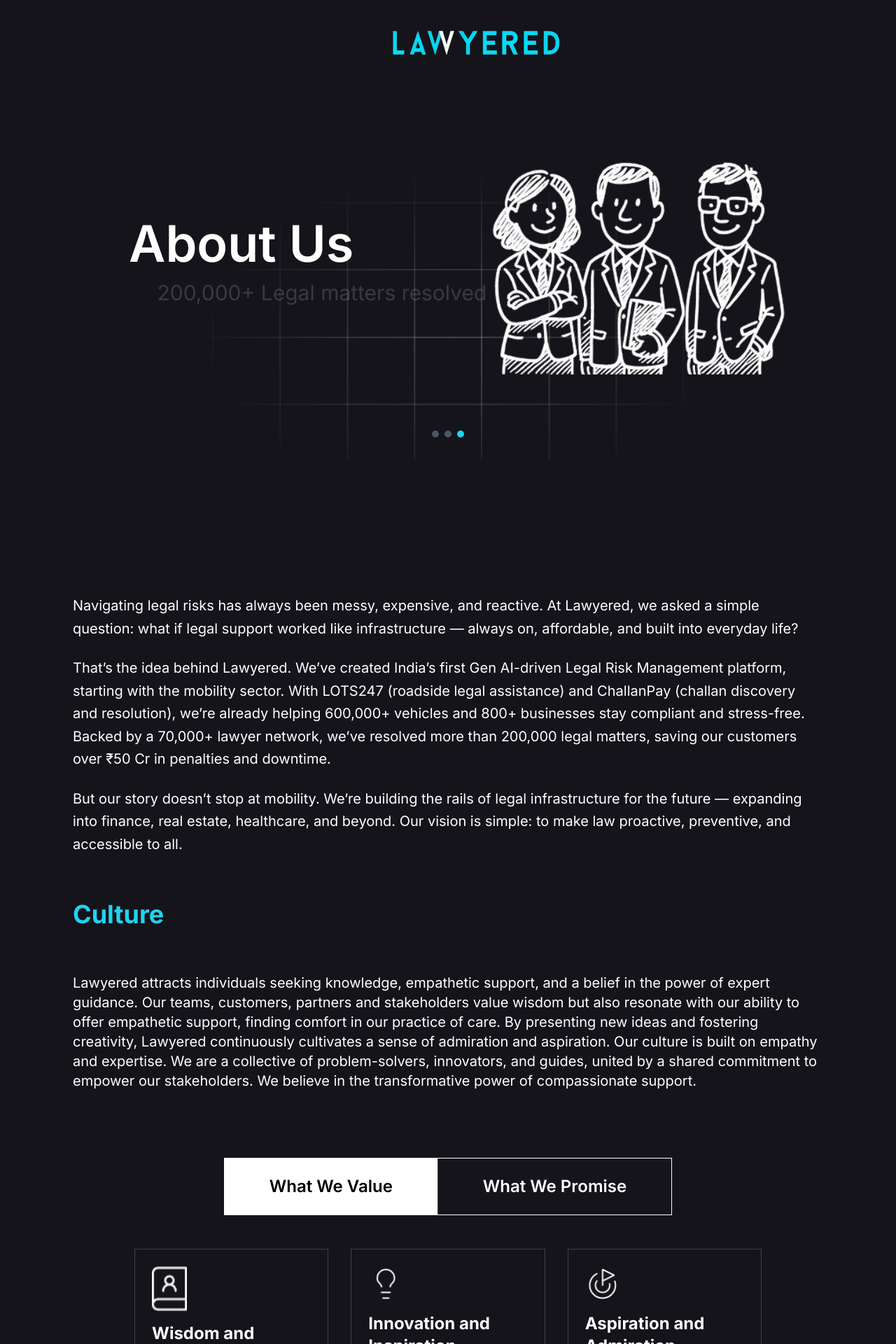
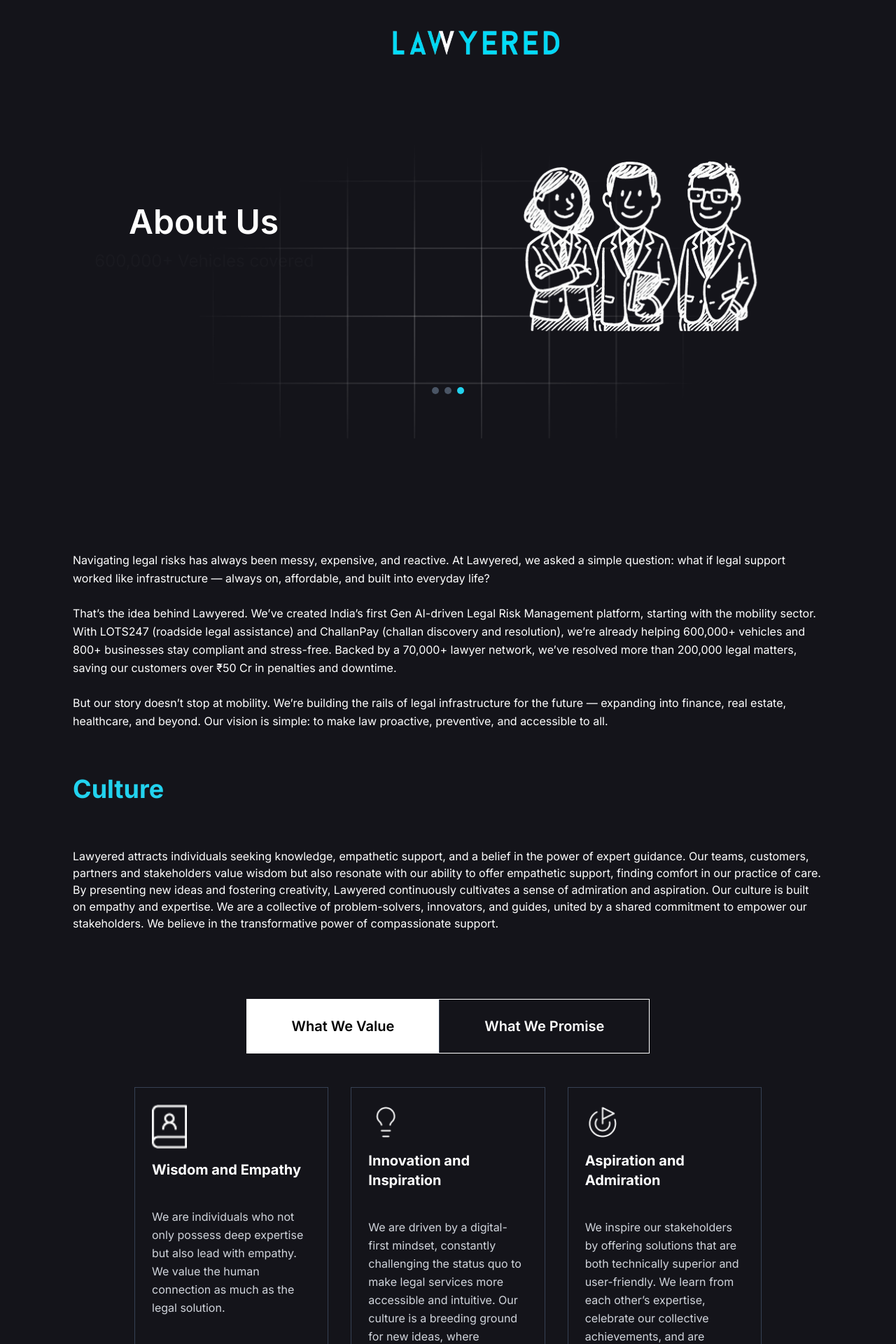
Before and after one commit to AishMishra001/Lawyered-website, a Next.js app: page /about-us in a window 1280 px wide. Shown: the top 1920 px of the page at 70% size. Built offline with nearby package versions, Linux system fonts and the light colour scheme.

Commit message:
about us font fix

```diff
--- a/app/components/AboutHero.tsx
+++ b/app/components/AboutHero.tsx
@@ -30,7 +30,7 @@
       </div>
       <div className="relative px-4 md:px-26 z-10 max-w-8xl mx-auto py-56 grid md:grid-cols-2 gap-16 items-center">
         <div className="flex flex-col gap-4 pl-20">
-          <h1 className="text-5xl md:text-7xl font-semibold text-white">About Us</h1>
+          <h1 className="text-2xl md:text-5xl font-semibold text-white">About Us</h1>
 
           <div className="relative h-12">
             <AnimatePresence mode="wait">
@@ -40,7 +40,7 @@
                 animate={{ opacity: 1, x: 0 }}
                 exit={{ opacity: 0, x: -50 }}
                 transition={{ duration: 0.5 }}
-                className="absolute text-2xl md:text-3xl text-gray-300 whitespace-nowrap"
+                className="absolute text-xl md:text-2xl text-gray-300 whitespace-nowrap"
               >
                 {stats[index]}
               </motion.p>
@@ -49,7 +49,7 @@
 
         </div>
         <div className="flex justify-center">
-          <Image src="/aboutus.png" alt="About Us Sticker" width={500} height={300} className="object-contain"/>
+          <Image src="/aboutus.png" alt="About Us Sticker" width={400} height={200} className="object-contain"/>
         </div>
         <div className="md:col-span-2 flex justify-center">
           <div className="flex gap-2 mt-4">
--- a/app/components/AboutIntro.tsx
+++ b/app/components/AboutIntro.tsx
@@ -1,15 +1,15 @@
 export function AboutIntro() {
   return (
     <div className="pb-24 px-4 md:px-26">
-      <div className="max-w-8xl mx-auto space-y-16 text-white text-md md:text-lg lg:text-xl leading-relaxed">
+      <div className="max-w-8xl mx-auto space-y-16 text-white text-base leading-relaxed">
         <div className="space-y-6 max-w-8xl">
             <p>Navigating legal risks has always been messy, expensive, and reactive. At Lawyered, we asked a simple question: what if legal support worked like infrastructure — always on, affordable, and built into everyday life?</p>
             <p>That’s the idea behind Lawyered. We’ve created India’s first Gen AI-driven Legal Risk Management platform, starting with the mobility sector. With LOTS247 (roadside legal assistance) and ChallanPay (challan discovery and resolution), we’re already helping 600,000+ vehicles and 800+ businesses stay compliant and stress-free. Backed by a 70,000+ lawyer network, we’ve resolved more than 200,000 legal matters, saving our customers over ₹50 Cr in penalties and downtime.</p>
             <p>But our story doesn’t stop at mobility. We’re building the rails of legal infrastructure for the future — expanding into finance, real estate, healthcare, and beyond. Our vision is simple: to make law proactive, preventive, and accessible to all.</p>
         </div>
         <div className="max-w-8xl">
-            <h2 className="text-4xl md:text-4xl font-bold text-[#22D2EE] mb-16">Culture</h2>
-            <p className="text-md md:text-lg lg:text-xl">Lawyered attracts individuals seeking knowledge, empathetic support, and a belief in the power of expert guidance. Our teams, customers, partners and stakeholders value wisdom but also resonate with our ability to offer empathetic support, finding comfort in our practice of care. By presenting new ideas and fostering creativity, Lawyered continuously cultivates a sense of admiration and aspiration. Our culture is built on empathy and expertise. We are a collective of problem-solvers, innovators, and guides, united by a shared commitment to empower our stakeholders. We believe in the transformative power of compassionate support.</p>
+            <h2 className="text-2xl md:text-4xl font-bold text-[#22D2EE] mb-16">Culture</h2>
+            <p className="text-md md:text-lg lg:text-base">Lawyered attracts individuals seeking knowledge, empathetic support, and a belief in the power of expert guidance. Our teams, customers, partners and stakeholders value wisdom but also resonate with our ability to offer empathetic support, finding comfort in our practice of care. By presenting new ideas and fostering creativity, Lawyered continuously cultivates a sense of admiration and aspiration. Our culture is built on empathy and expertise. We are a collective of problem-solvers, innovators, and guides, united by a shared commitment to empower our stakeholders. We believe in the transformative power of compassionate support.</p>
         </div>
       </div>
     </div>
--- a/app/components/RevolutionSection.tsx
+++ b/app/components/RevolutionSection.tsx
@@ -74,7 +74,7 @@
     <div className="py-24 px-4 md:px-26">
       <div className="max-w-8xl mx-auto text-center flex flex-col items-center">
         <h2 className="text-3xl md:text-4xl font-bold text-[#22D2EE] self-start">Be a Part of the Revolution</h2>
-        <p className="max-w-8xl text-gray-300 mt-4 text-base md:text-lg lg:text-xl text-left">Lawyered is a hub for those who value knowledge, seek empathetic support, and believe in the power of expert guidance. Our team members, clients, partners, and stakeholders value wisdom and appreciate our ability to offer empathetic support, finding comfort in our practice of care. By presenting new ideas and fostering creativity, Lawyered continuously cultivates a sense of admiration and aspiration. We are a team of problem-solvers, innovators, and guides, united by a shared commitment to empower our stakeholders. We believe in the transformative power of knowledge and the positive impact of compassionate support.</p>
+        <p className="max-w-8xl text-gray-300 mt-4 text-base text-left">Lawyered is a hub for those who value knowledge, seek empathetic support, and believe in the power of expert guidance. Our team members, clients, partners, and stakeholders value wisdom and appreciate our ability to offer empathetic support, finding comfort in our practice of care. By presenting new ideas and fostering creativity, Lawyered continuously cultivates a sense of admiration and aspiration. We are a team of problem-solvers, innovators, and guides, united by a shared commitment to empower our stakeholders. We believe in the transformative power of knowledge and the positive impact of compassionate support.</p>
 
         {/* UPDATED: "Join Our Team" button now opens the new modal */}
         <button onClick={() => setJoinTeamModalOpen(true)} className="mt-8 bg-[#0891B2] text-white px-10 py-3 rounded-lg self-start">
--- a/app/components/ValuesPromiseTab.tsx
+++ b/app/components/ValuesPromiseTab.tsx
@@ -55,7 +55,7 @@
   return (
     <div className="pb-24 px-4 md:px-26">
       <div className="max-w-8xl mx-auto flex flex-col items-center">
-        <div className="flex border border-white text-xl md:text-2xl">
+        <div className="flex border border-white text-md md:text-xl">
           <button onClick={() => setActiveTab("value")} className={`px-16 py-6 font-semibold transition-colors ${activeTab === 'value' ? 'bg-white text-black' : 'bg-transparent text-white'}`}>What We Value</button>
           <button onClick={() => setActiveTab("promise")} className={`px-16 py-6 font-semibold transition-colors ${activeTab === 'promise' ? 'bg-white text-black' : 'bg-transparent text-white border-l border-gray-700'}`}>What We Promise</button>
         </div>
@@ -66,8 +66,8 @@
                 {values.map(v => (
                   <div key={v.title} className="border border-gray-700 p-6 space-y-10">
                     <div className="text-gray-400 mb-4">{v.icon}</div>
-                    <h3 className="text-2xl md:text-2xl font-bold text-white">{v.title}</h3>
-                    <p className="mt-2 text-gray-300 text-lg md:text-xl leading-relaxed pb-12">{v.description}</p>
+                    <h3 className="text-lg md:text-xl font-bold text-white">{v.title}</h3>
+                    <p className="mt-2 text-gray-300 text-base leading-relaxed pb-12">{v.description}</p>
                   </div>
                 ))}
               </motion.div>
```
